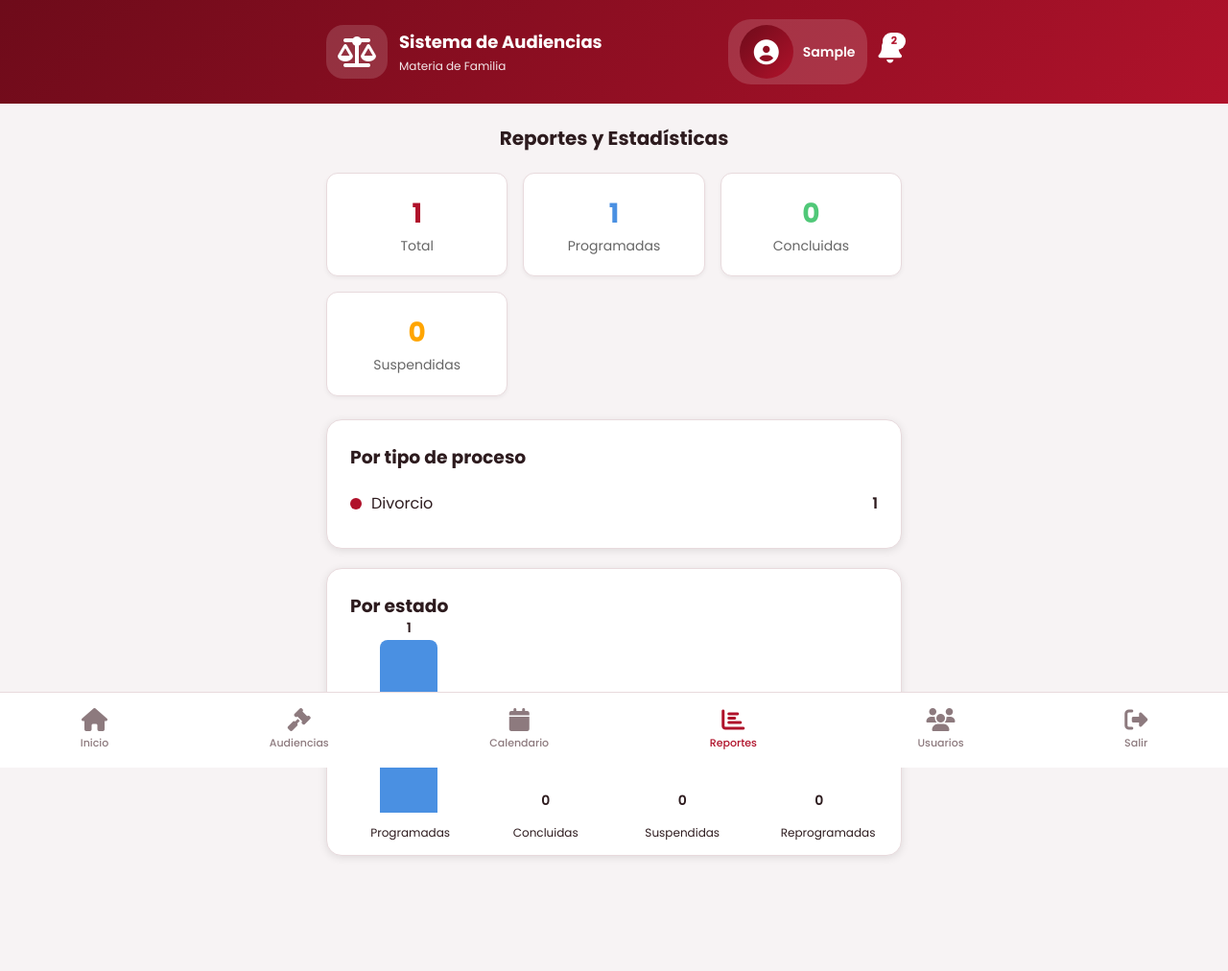
After one commit to Guilder23/AplicacionMultiplataforma-Audiencias, a Django app: page /reportes/ in a window 1280 px wide. The commit adds this page. Shown: the whole page at 96% size. Run offline with Django 5.2, Linux system fonts and the light colour scheme; a user stored in the database is signed in; tables that the repository leaves empty hold one stand-in row (values such as "Sample post").

Commit message:
Audiencias solo para el usuario

```diff
--- a/backend_django/apps/audiencias/models.py
+++ b/backend_django/apps/audiencias/models.py
@@ -1,5 +1,6 @@
 from django.db import models
 from django.utils import timezone
+from django.contrib.auth.models import User
 import json
 
 
@@ -49,6 +50,7 @@ class Audiencia(models.Model):
         ('Solicitud de las partes', 'Solicitud de las partes'),
     ]
 
+    usuario = models.ForeignKey(User, on_delete=models.CASCADE, related_name='audiencias', verbose_name='Usuario', null=True, blank=True)
     nurej = models.CharField(max_length=100, verbose_name='NUREJ')
     demandante = models.CharField(max_length=255, verbose_name='Demandante')
     demandado = models.CharField(max_length=255, verbose_name='Demandado')
--- a/backend_django/apps/audiencias/urls.py
+++ b/backend_django/apps/audiencias/urls.py
@@ -11,15 +11,19 @@ urlpatterns = [
     path('audiencias/<int:pk>/eliminar/', views.audiencia_delete, name='audiencia_delete'),
     path('audiencias/<int:pk>/estado/', views.audiencia_change_status, name='audiencia_change_status'),
 
+    path('calendario/', views.calendario, name='calendario'),
+    path('reportes/', views.reportes, name='reportes'),
+
     path('usuarios/', views.user_list, name='user_list'),
     path('usuarios/nuevo/', views.user_create, name='user_create'),
     path('usuarios/<int:pk>/editar/', views.user_edit, name='user_edit'),
     path('usuarios/<int:pk>/eliminar/', views.user_delete, name='user_delete'),
 
     path('login/', auth_views.LoginView.as_view(template_name='registration/login.html'), name='login'),
-    path('logout/', auth_views.LogoutView.as_view(), name='logout'),
+    path('logout/', views.logout_view, name='logout'),
 
     path('api/login/', views.api_login, name='api_login'),
+    path('api/logout/', views.api_logout, name='api_logout'),
     path('api/audiencias/', views.api_audiencias, name='api_audiencias'),
     path('api/audiencias/<int:pk>/', views.api_audiencias, name='api_audiencias_detail'),
 ]
--- a/backend_django/apps/audiencias/views.py
+++ b/backend_django/apps/audiencias/views.py
@@ -4,7 +4,7 @@ from django.utils import timezone
 from django.db.models import Count, Q
 from django.contrib.auth.decorators import login_required, user_passes_test
 from django.contrib.auth.models import User
-from django.contrib.auth import login as auth_login, authenticate
+from django.contrib.auth import login as auth_login, authenticate, logout as auth_logout
 from .models import Audiencia
 from .forms import AudienciaForm, UserRegistrationForm
 from django.http import JsonResponse
@@ -15,7 +15,8 @@ import json
 @login_required
 def dashboard(request):
     now = timezone.now()
-    audiencias = Audiencia.objects.all()
+    # Solo las audiencias del usuario actual
+    audiencias = Audiencia.objects.filter(usuario=request.user)
 
     summary = {
         'total': audiencias.count(),
@@ -39,11 +40,62 @@ def dashboard(request):
 
 
 @login_required
+def calendario(request):
+    from datetime import datetime
+    date_str = request.GET.get('date', datetime.now().strftime('%Y-%m-%d'))
+    selected_date = datetime.strptime(date_str, '%Y-%m-%d').date()
+
+    # Solo las audiencias del usuario actual
+    audiencias = Audiencia.objects.filter(
+        usuario=request.user,
+        fecha_hora__date=selected_date
+    ).order_by('fecha_hora')
+
+    # Obtener todas las fechas con audiencias para marcarlas en el calendario
+    all_dates = Audiencia.objects.filter(usuario=request.user).dates('fecha_hora', 'day')
+
+    context = {
+        'audiencias': audiencias,
+        'selected_date': selected_date,
+        'all_dates': [d.strftime('%Y-%m-%d') for d in all_dates],
+    }
+
+    return render(request, 'audiencias/calendario.html', context)
+
+
+@login_required
+def reportes(request):
+    from django.db.models import Count
+    # Solo las audiencias del usuario actual
+    audiencias = Audiencia.objects.filter(usuario=request.user)
+
+    # Resumen por estado
+    summary_by_status = {
+        'Total': audiencias.count(),
+        'Programada': audiencias.filter(estado='Programada').count(),
+        'En curso': audiencias.filter(estado='En curso').count(),
+        'Concluida': audiencias.filter(estado='Concluida').count(),
+        'Suspendida': audiencias.filter(estado='Suspendida').count(),
+        'Reprogramada': audiencias.filter(estado='Reprogramada').count(),
+    }
+
+    # Resumen por tipo de proceso
+    summary_by_process = audiencias.values('tipo_proceso').annotate(count=Count('id')).order_by('-count')
+
+    context = {
+        'summary_by_status': summary_by_status,
+        'summary_by_process': summary_by_process,
+    }
+
+    return render(request, 'audiencias/reportes.html', context)
+
+
+@login_required
 def audiencia_list(request):
     query = request.GET.get('q', '')
     estado = request.GET.get('estado', '')
 
-    audiencias = Audiencia.objects.all()
+    audiencias = Audiencia.objects.filter(usuario=request.user)
 
     if query:
         audiencias = audiencias.filter(
@@ -69,7 +121,7 @@ def audiencia_list(request):
 
 @login_required
 def audiencia_detail(request, pk):
-    audiencia = get_object_or_404(Audiencia, pk=pk)
+    audiencia = get_object_or_404(Audiencia, pk=pk, usuario=request.user)
     context = {'audiencia': audiencia}
     return render(request, 'audiencias/detail.html', context)
 
@@ -80,6 +132,7 @@ def audiencia_create(request):
         form = AudienciaForm(request.POST)
         if form.is_valid():
             audiencia = form.save(commit=False)
+            audiencia.usuario = request.user
             audiencia.add_to_historial(f'Audiencia registrada con estado {audiencia.estado}')
             audiencia.save()
             messages.success(request, 'Audiencia registrada correctamente')
@@ -93,7 +146,7 @@ def audiencia_create(request):
 
 @login_required
 def audiencia_edit(request, pk):
-    audiencia = get_object_or_404(Audiencia, pk=pk)
+    audiencia = get_object_or_404(Audiencia, pk=pk, usuario=request.user)
 
     if request.method == 'POST':
         form = AudienciaForm(request.POST, instance=audiencia)
@@ -112,7 +165,7 @@ def audiencia_edit(request, pk):
 
 @login_required
 def audiencia_delete(request, pk):
-    audiencia = get_object_or_404(Audiencia, pk=pk)
+    audiencia = get_object_or_404(Audiencia, pk=pk, usuario=request.user)
 
     if request.method == 'POST':
         audiencia.delete()
@@ -125,7 +178,7 @@ def audiencia_delete(request, pk):
 
 @login_required
 def audiencia_change_status(request, pk):
-    audiencia = get_object_or_404(Audiencia, pk=pk)
+    audiencia = get_object_or_404(Audiencia, pk=pk, usuario=request.user)
 
     if request.method == 'POST':
         nuevo_estado = request.POST.get('estado')
@@ -205,6 +258,11 @@ def user_delete(request, pk):
     return render(request, 'audiencias/users/delete_confirm.html', context)
 
 
+def logout_view(request):
+    auth_logout(request)
+    return redirect('login')
+
+
 @csrf_exempt
 def api_login(request):
     if request.method == 'POST':
@@ -236,11 +294,22 @@ def api_login(request):
 
 
 @csrf_exempt
+def api_logout(request):
+    if request.method == 'POST':
+        auth_logout(request)
+        return JsonResponse({'success': True, 'message': 'Cierre de sesión exitoso'})
+    return JsonResponse({'success': False, 'message': 'Método no permitido'}, status=405)
+
+
+@csrf_exempt
 def api_audiencias(request, pk=None):
     if request.method == 'GET':
+        # Para la API, primero necesitamos autenticar al usuario
+        if not request.user.is_authenticated:
+            return JsonResponse({'success': False, 'message': 'No autorizado'}, status=401)
+
         if pk:
-            # Obtener una audiencia específica
-            audiencia = get_object_or_404(Audiencia, pk=pk)
+            audiencia = get_object_or_404(Audiencia, pk=pk, usuario=request.user)
             data = {
                 'id': audiencia.id,
                 'nurej': audiencia.nurej,
@@ -258,8 +327,7 @@ def api_audiencias(request, pk=None):
             }
             return JsonResponse({'success': True, 'audiencia': data})
         else:
-            # Obtener todas las audiencias
-            audiencias = Audiencia.objects.all().order_by('-fecha_hora')
+            audiencias = Audiencia.objects.filter(usuario=request.user).order_by('-fecha_hora')
             data = []
             for a in audiencias:
                 data.append({
@@ -279,11 +347,14 @@ def api_audiencias(request, pk=None):
             return JsonResponse({'success': True, 'audiencias': data})
 
     elif request.method == 'POST':
-        # Crear nueva audiencia
+        if not request.user.is_authenticated:
+            return JsonResponse({'success': False, 'message': 'No autorizado'}, status=401)
+
         data = json.loads(request.body)
         form = AudienciaForm(data)
         if form.is_valid():
             audiencia = form.save(commit=False)
+            audiencia.usuario = request.user
             audiencia.add_to_historial(f'Audiencia registrada con estado {audiencia.estado}')
             audiencia.save()
             return JsonResponse({
@@ -301,8 +372,10 @@ def api_audiencias(request, pk=None):
         }, status=400)
 
     elif request.method == 'PUT' and pk:
-        # Actualizar audiencia
-        audiencia = get_object_or_404(Audiencia, pk=pk)
+        if not request.user.is_authenticated:
+            return JsonResponse({'success': False, 'message': 'No autorizado'}, status=401)
+
+        audiencia = get_object_or_404(Audiencia, pk=pk, usuario=request.user)
         data = json.loads(request.body)
         form = AudienciaForm(data, instance=audiencia)
         if form.is_valid():
@@ -320,8 +393,10 @@ def api_audiencias(request, pk=None):
         }, status=400)
 
     elif request.method == 'DELETE' and pk:
-        # Eliminar audiencia
-        audiencia = get_object_or_404(Audiencia, pk=pk)
+        if not request.user.is_authenticated:
+            return JsonResponse({'success': False, 'message': 'No autorizado'}, status=401)
+
+        audiencia = get_object_or_404(Audiencia, pk=pk, usuario=request.user)
         audiencia.delete()
         return JsonResponse({
             'success': True,
--- a/backend_django/static/css/style.css
+++ b/backend_django/static/css/style.css
@@ -85,6 +85,26 @@ body {
     display: flex;
     align-items: center;
     gap: 12px;
+}
+
+.user-info {
+    display: flex;
+    align-items: center;
+    gap: 10px;
+    padding: 6px 12px;
+    border-radius: 24px;
+    background: rgba(255, 255, 255, 0.15);
+}
+
+.user-info .user-avatar {
+    font-size: 26px;
+    color: white;
+}
+
+.user-info .user-name {
+    font-size: 14px;
+    font-weight: 600;
+    color: white;
 }
 
 .notifications {
--- /dev/null
+++ b/backend_django/templates/audiencias/reportes.html
@@ -0,0 +1,151 @@
+{% extends 'base.html' %}
+
+{% block title %}Reportes - Sistema de Audiencias{% endblock %}
+
+{% block extra_css %}
+<style>
+    .card {
+        background: white;
+        border-radius: 16px;
+        padding: 24px;
+        box-shadow: 0 2px 8px rgba(0,0,0,0.1);
+        margin-bottom: 20px;
+    }
+    .stat-card {
+        background: white;
+        padding: 20px;
+        border-radius: 12px;
+        text-align: center;
+        box-shadow: 0 2px 4px rgba(0,0,0,0.05);
+    }
+    .stat-value {
+        font-size: 28px;
+        font-weight: 700;
+        color: #b0122b;
+        margin: 8px 0;
+    }
+    .stat-label {
+        font-size: 14px;
+        color: #666;
+    }
+    .chart-container {
+        margin-top: 20px;
+    }
+    .legend-item {
+        display: flex;
+        align-items: center;
+        margin-bottom: 10px;
+    }
+    .legend-color {
+        width: 12px;
+        height: 12px;
+        border-radius: 50%;
+        margin-right: 10px;
+    }
+    .bar-chart {
+        display: flex;
+        align-items: end;
+        justify-content: space-around;
+        gap: 20px;
+        height: 200px;
+        padding: 20px 0;
+    }
+    .bar {
+        flex: 1;
+        background: #b0122b;
+        border-radius: 8px 8px 0 0;
+        position: relative;
+        max-width: 60px;
+    }
+    .bar-label {
+        position: absolute;
+        bottom: -30px;
+        left: 50%;
+        transform: translateX(-50%);
+        font-size: 12px;
+        text-align: center;
+        width: 80px;
+    }
+    .bar-value {
+        position: absolute;
+        top: -24px;
+        left: 50%;
+        transform: translateX(-50%);
+        font-size: 14px;
+        font-weight: 600;
+    }
+</style>
+{% endblock %}
+
+{% block content %}
+<main class="main-content">
+    <div class="container">
+        <h1 class="page-title">Reportes y Estadísticas</h1>
+
+        <!-- Estadísticas generales -->
+        <div class="grid" style="display: grid; grid-template-columns: repeat(auto-fit, minmax(140px, 1fr)); gap: 16px; margin-bottom: 24px;">
+            <div class="stat-card">
+                <div class="stat-value">{{ summary_by_status.Total }}</div>
+                <div class="stat-label">Total</div>
+            </div>
+            <div class="stat-card">
+                <div class="stat-value" style="color: #4A90E2;">{{ summary_by_status.Programada }}</div>
+                <div class="stat-label">Programadas</div>
+            </div>
+            <div class="stat-card">
+                <div class="stat-value" style="color: #50C878;">{{ summary_by_status.Concluida }}</div>
+                <div class="stat-label">Concluidas</div>
+            </div>
+            <div class="stat-card">
+                <div class="stat-value" style="color: #FFA500;">{{ summary_by_status.Suspendida }}</div>
+                <div class="stat-label">Suspendidas</div>
+            </div>
+        </div>
+
+        <!-- Por tipo de proceso -->
+        <div class="card">
+            <h3 style="margin-bottom: 20px;">Por tipo de proceso</h3>
+            {% if summary_by_process %}
+                <div class="chart-container">
+                    <div class="legend">
+                        {% for item in summary_by_process %}
+                        <div class="legend-item">
+                            <div class="legend-color" style="background: {% cycle '#b0122b' '#4A90E2' '#FFA500' '#50C878' '#9B59B6' %};"></div>
+                            <span style="flex: 1;">{{ item.tipo_proceso }}</span>
+                            <span style="font-weight: 600;">{{ item.count }}</span>
+                        </div>
+                        {% endfor %}
+                    </div>
+                </div>
+            {% else %}
+                <div style="text-align: center; color: #888; padding: 40px;">
+                    No hay datos para mostrar
+                </div>
+            {% endif %}
+        </div>
+
+        <!-- Por estado -->
+        <div class="card">
+            <h3 style="margin-bottom: 20px;">Por estado</h3>
+            <div class="bar-chart">
+                <div class="bar" style="height: {{ summary_by_status.Programada }}px; background: #4A90E2; height: {% widthratio summary_by_status.Programada summary_by_status.Total 180 %}px;">
+                    <div class="bar-value">{{ summary_by_status.Programada }}</div>
+                    <div class="bar-label">Programadas</div>
+                </div>
+                <div class="bar" style="background: #50C878; height: {% widthratio summary_by_status.Concluida summary_by_status.Total 180 %}px;">
+                    <div class="bar-value">{{ summary_by_status.Concluida }}</div>
+                    <div class="bar-label">Concluidas</div>
+                </div>
+                <div class="bar" style="background: #FFA500; height: {% widthratio summary_by_status.Suspendida summary_by_status.Total 180 %}px;">
+                    <div class="bar-value">{{ summary_by_status.Suspendida }}</div>
+                    <div class="bar-label">Suspendidas</div>
+                </div>
+                <div class="bar" style="background: #9B59B6; height: {% widthratio summary_by_status.Reprogramada summary_by_status.Total 180 %}px;">
+                    <div class="bar-value">{{ summary_by_status.Reprogramada }}</div>
+                    <div class="bar-label">Reprogramadas</div>
+                </div>
+            </div>
+        </div>
+    </div>
+</main>
+{% endblock %}
--- a/backend_django/templates/base.html
+++ b/backend_django/templates/base.html
@@ -26,6 +26,7 @@
         </div>
         <div class="header-right">
             <div class="user-info">
+                <i class="fas fa-user-circle user-avatar"></i>
                 <span class="user-name">{{ user.first_name|default:user.username }}</span>
             </div>
             <div class="notifications">
@@ -49,6 +50,14 @@
                 <i class="fas fa-gavel"></i>
                 <span>Audiencias</span>
             </a>
+            <a href="{% url 'calendario' %}" class="nav-item {% if request.resolver_match.url_name == 'calendario' %}active{% endif %}">
+                <i class="fas fa-calendar"></i>
+                <span>Calendario</span>
+            </a>
+            <a href="{% url 'reportes' %}" class="nav-item {% if request.resolver_match.url_name == 'reportes' %}active{% endif %}">
+                <i class="fas fa-chart-bar"></i>
+                <span>Reportes</span>
+            </a>
             {% if user.is_superuser %}
             <a href="{% url 'user_list' %}" class="nav-item {% if 'user' in request.resolver_match.url_name %}active{% endif %}">
                 <i class="fas fa-users"></i>
```
Also changed, not shown: backend_django/apps/audiencias/forms.py (+9 -37 lines), backend_django/templates/audiencias/calendario.html (added, +203 -0 lines), backend_django/templates/audiencias/users/form.html (+24 -21 lines), backend_django/apps/audiencias/migrations/0002_audiencia_usuario.py (added), 3 other files. Lines whose indentation alone changed are shown as unchanged.
